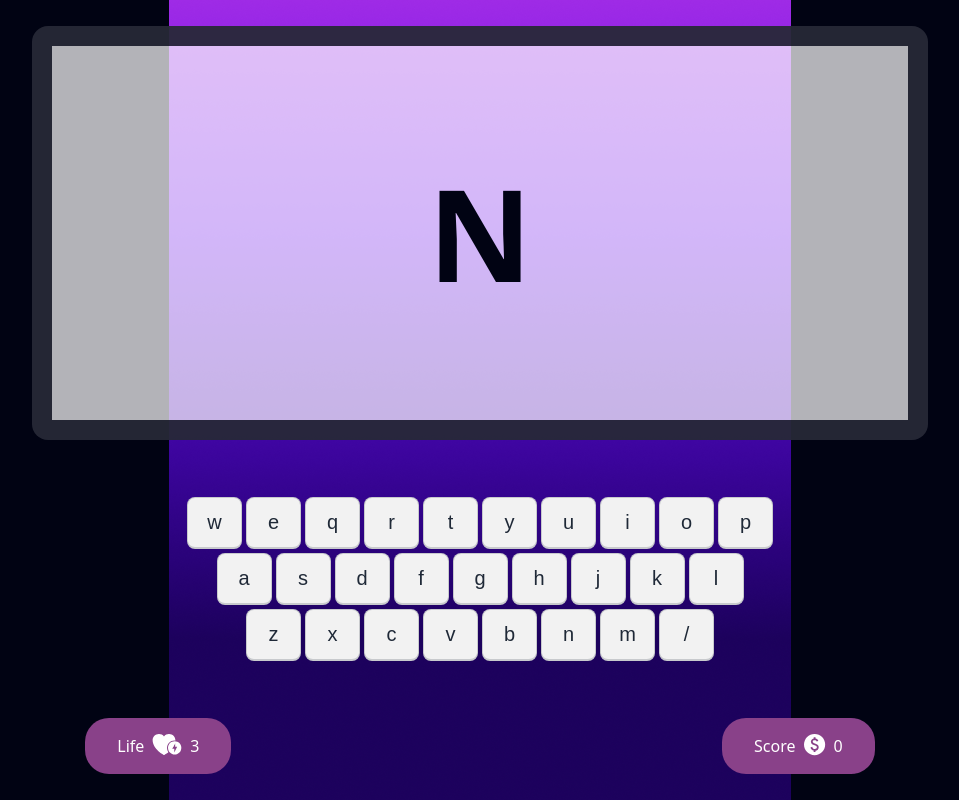
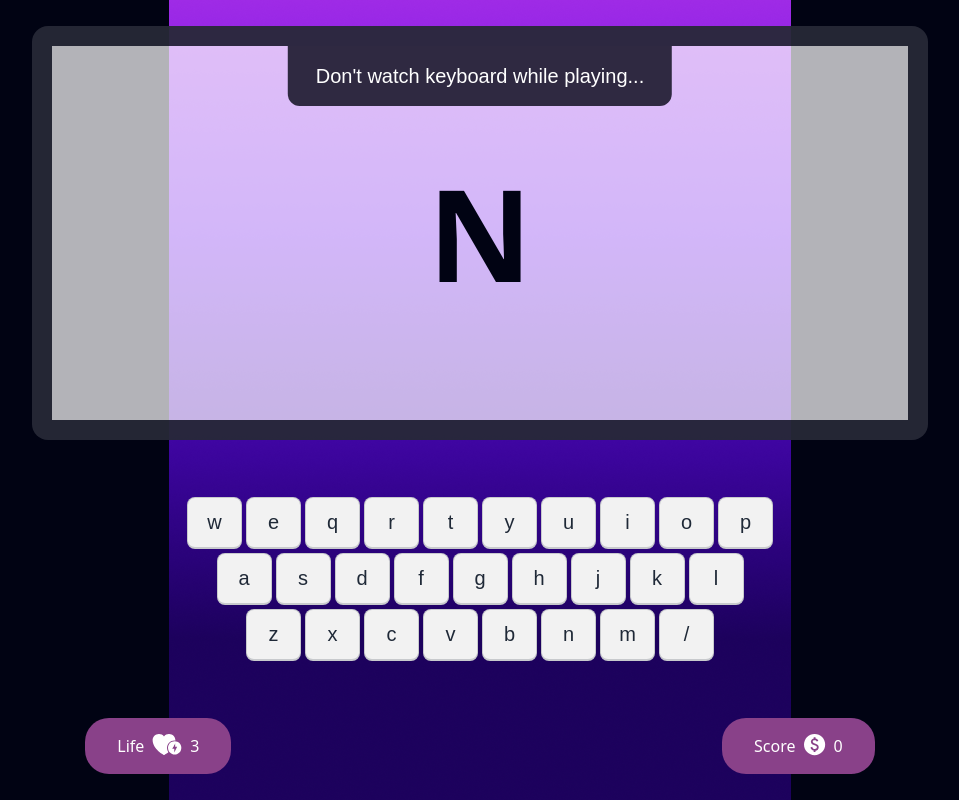
Before and after one commit to NurTheDev/Alphabet-clash, a website built with Vite: page index.html in a window 1280 px wide. Both pictures are taken after a click on the button "Play Now". Shown: the whole page, without its empty margins (160-1119 px from the left). Built offline with nearby package versions, Linux system fonts and the light colour scheme.

```diff
--- a/index.html
+++ b/index.html
@@ -31,8 +31,13 @@
       class="flex-col items-center justify-around h-screen hidden"
     >
       <div
-        class="artboard artboard-horizontal phone-5 bg-white bg-opacity-70 border-[20px] border-[rgba(1,3,19,0.80)] p-4 rounded-2xl flex justify-center items-center"
+        class="artboard artboard-horizontal phone-5 bg-white bg-opacity-70 border-[20px] border-[rgba(1,3,19,0.80)] p-4 rounded-2xl flex justify-center items-center relative"
       >
+        <p
+          class="font-poppins font-medium text-xl text-white bg-[#2F2941] rounded-bl-[12px] rounded-br-[12px] py-4 px-7 absolute top-0 left-1/2 translate-x-[-50%]"
+        >
+          Don't watch keyboard while playing...
+        </p>
         <h2 id="letter" class="text-[#010313] text-[128px] font-black"></h2>
       </div>
       <div>
```
Also changed, not shown: dist/styles.css.
